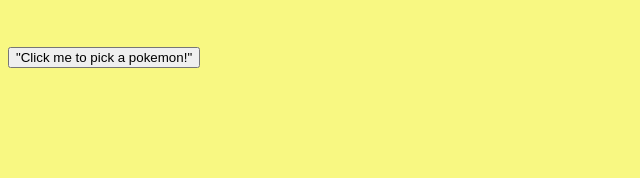
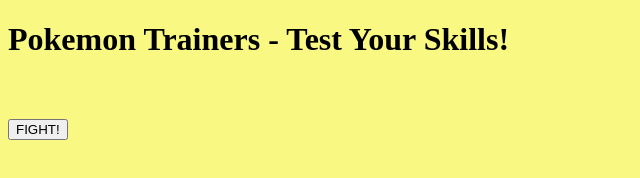
Before and after one commit to lalicia/Pokemon_Battle, a plain HTML site: page index.html in a window 1280 px wide. Shown: the whole page, without its empty margins (0-640 px from the left). Drawn offline with Linux system fonts and the light colour scheme.

Commit message:
no significant change to last commit but commiting prior to refactoring

```diff
--- a/index.html
+++ b/index.html
@@ -12,13 +12,14 @@
 </head>
 
 <body>
+    <h1>Pokemon Trainers - Test Your Skills!</h1>
     <section id="pokemon-1">
         <img id="pokemon-1-image">
         <h3 id="pokemon-1-name"></h3>
         <h4 id="pokemon-1-move"></h4>
 
     </section>
-    <button type="button" id="get-pokemon">"Click me to pick a pokemon!"</button>
+    <button type="button" id="get-pokemon">FIGHT!</button>
     <section id="pokemon-2">
         <img id="pokemon-2-image">
         <h3 id="pokemon-2-name"></h3>
--- a/main.js
+++ b/main.js
@@ -82,7 +82,6 @@
     h4.innerText = pokemonMove1;
     // Return sprite to image
     let pokemonSprite = data.sprites.front_default;
-    console.log(pokemonSprite);
     let pokemonImage = document.querySelector("#pokemon-1-image");
     pokemonImage.setAttribute("src", pokemonSprite);
 }
@@ -91,6 +90,7 @@
     // fetch info for pokemon selected by button
     let response = await fetch(pokeURL2);
     let data = await response.json();
+    console.log(data);
     // selects the moves from the data and picks a random number
     let moveSet = data.moves;
     let randomNum1 = Math.random();
@@ -102,7 +102,6 @@
     h4.innerText = pokemonMove2;
     // Return sprite to image
     let pokemonSprite = data.sprites.front_default;
-    console.log(pokemonSprite);
     let pokemonImage = document.querySelector("#pokemon-2-image");
     pokemonImage.setAttribute("src", pokemonSprite);
 }
```
